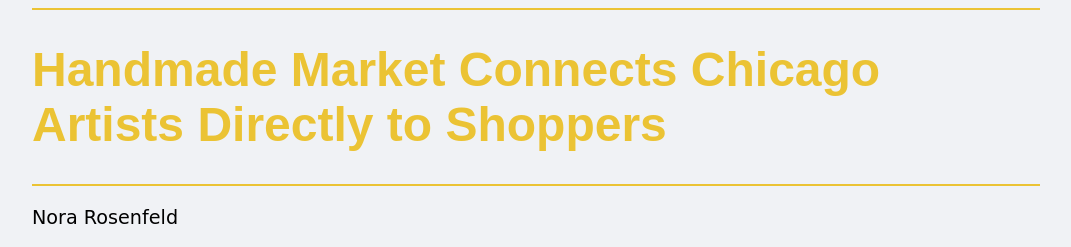
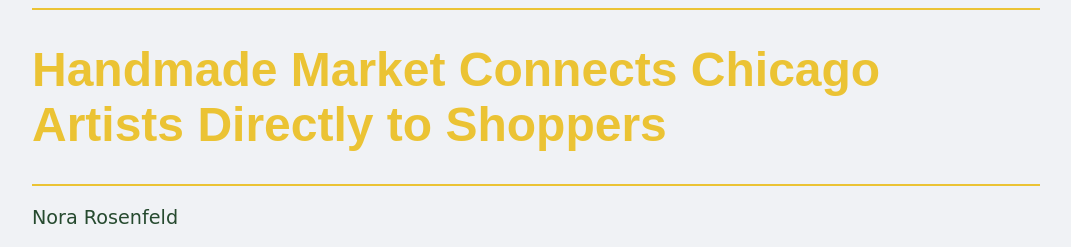
Before and after one commit to norarosenfeld/interactives, a plain HTML site: page index.html in a window 1280 px wide. Shown: the top 247 px of the page, without its empty margins (104-1175 px from the left). Drawn offline with Linux system fonts and the light colour scheme.

Commit message:
Update style.css

```diff
--- a/style.css
+++ b/style.css
@@ -21,6 +21,7 @@ body {
     font-size: 1.2em;
     font-family: "Lucida Handwriting", cursive;
     padding-top: 20px;
+    color: #264a2f
   }
 
   p {
```
